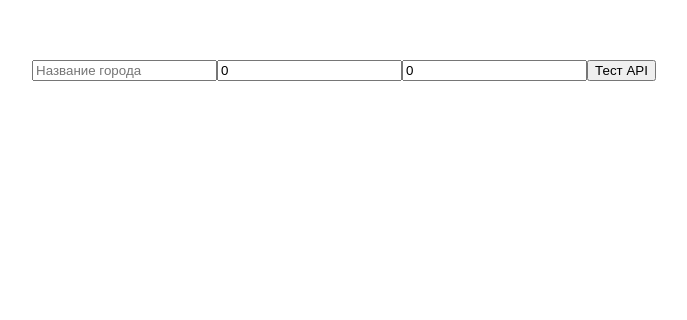
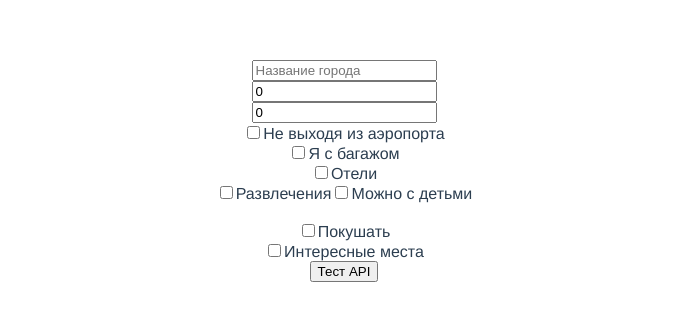
Before and after one commit to v1k7xr/front, a Vue app: page / in a window 1280 px wide. Shown: the top 320 px of the page, without its empty margins (296-983 px from the left). Built offline with nearby package versions, Linux system fonts and the light colour scheme.

Commit message:
added simple logic

```diff
--- a/src/components/UserDataActivInput.vue
+++ b/src/components/UserDataActivInput.vue
@@ -1,9 +1,32 @@
 <template>
     <div>
-        <p> {{ helloString }} </p>
         <input v-model="cityName" placeholder="Название города">
+        <br>
         <input v-model="hoursNumber" placeholder="Колличество часов">
+        <br>
         <input v-model="passengeNumber" placeholder="Колличество пассажиров">
+        <br>
+
+        <input type="checkbox" id="onplace" value="onplace" v-model="activList">
+            <label for="onplace">Не выходя из аэропорта</label> <br>
+
+        <input type="checkbox" id="luggage" value="luggage" v-model="activList">
+            <label for="luggage">Я с багажом</label> <br>
+
+        <input type="checkbox" id="hotel" value="hotel" v-model="activList">
+            <label for="hotel">Отели</label> <br>
+
+        <input type="checkbox" id="entertainment" value="entertainment" v-model="activList">
+            <label for="entertainment">Развлечения</label>
+        <input type="checkbox" id="entertainment_kidfriendly" value="entertainment_kidfriendly" v-model="activList">
+            <label for="entertainment_kidfriendly">Можно с детьми</label> <br>
+            <br>
+
+        <input type="checkbox" id="eat" value="eat" v-model="activList">
+            <label for="eat">Покушать</label> <br>
+
+        <input type="checkbox" id="interesting_places" value="interestingPlaces" v-model="activList">
+            <label for="interesting_places">Интересные места</label> <br>
 
         <button v-on:click="testApi">Тест API</button>
     </div>
@@ -20,19 +43,27 @@ export default {
             cityName : '',
             hoursNumber: 0,
             passengeNumber : 0,
-            activList : {
-
-            }
+            activList : []
         }
     },
 
     methods: {
         testApi() {
+            let jsonData = {
+                cityName: this.cityName,
+                hoursNumber: this.hoursNumber,
+                passengeNumber : this.passengeNumber,
+                activList : this.activList,
+            }
+
+            console.log(jsonData);
+
             axios
-            .get(httpHeader)
-            .then(response => (this.helloString = response))
-            console.log(httpHeader);
-        }
+              .post(httpHeader, jsonData)
+              .then(response => {
+                  console.log(response);
+              })
+        },
     }
 }
 </script>
```
